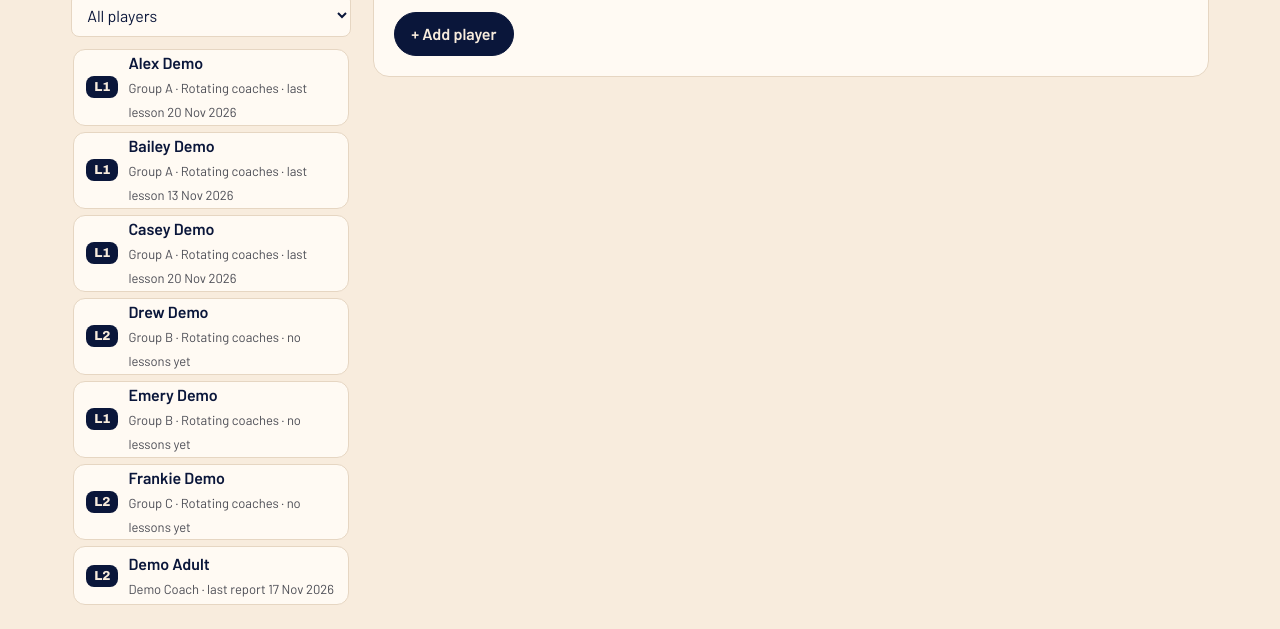
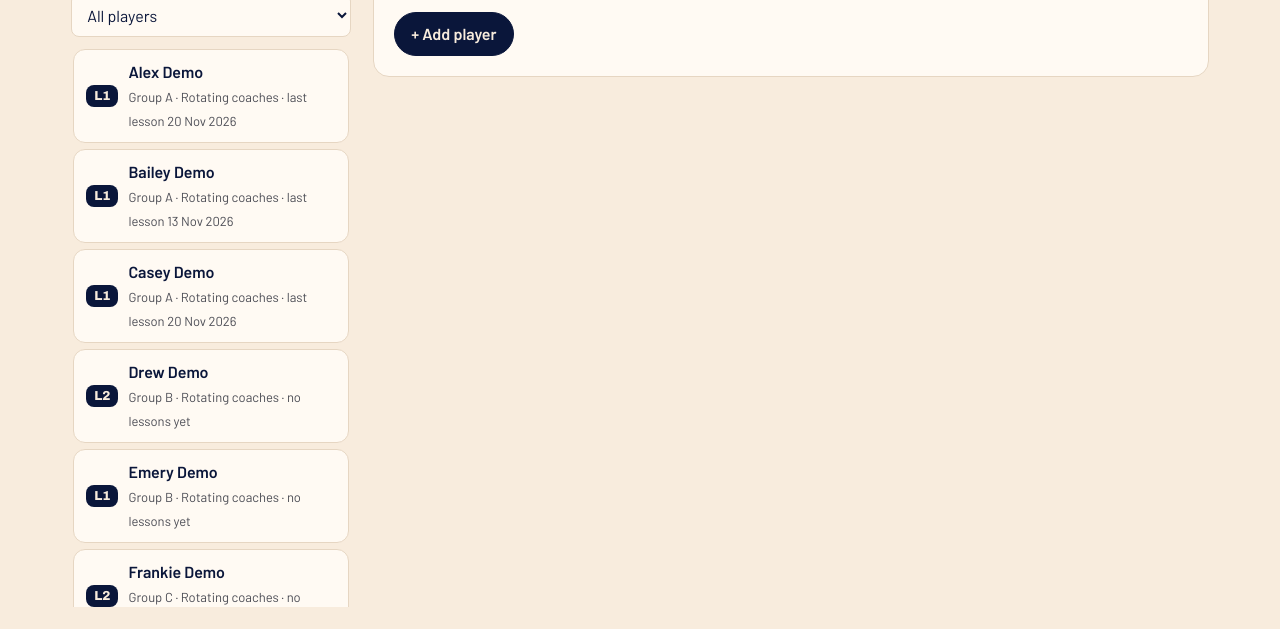
Before and after one commit to navidfahandez-web/padel-beast-website, a website with bundled scripts: page coaches/index.html in a window 1280 px wide. Both pictures are taken after typing "name@example.com", "Sample123" into the empty fields and a click on the button "Log in". Shown: the part 274-903 px from the top of the page. Built offline with nearby package versions, Linux system fonts and the light colour scheme.

Commit message:
Fix player list cards overlapping when there are many players
.roster is a flex column with a max-height, so with 12 players the browser
shrank every card and the text overflowed onto the next one. Cards no longer
shrink; the list scrolls instead.

Co-Authored-By: Claude Sonnet 5.5 <noreply@anthropic.com>

```diff
--- a/coaches/css/portal.css
+++ b/coaches/css/portal.css
@@ -25,6 +25,7 @@ header{background:var(--navy);color:var(--cream);border-bottom:6px solid var(--c
 .rail{display:flex;flex-direction:column;gap:10px}
 .rail .filters{display:flex;gap:8px}
 .roster{display:flex;flex-direction:column;gap:6px;max-height:70vh;overflow:auto;padding:2px}
+.roster>*{flex:0 0 auto}
 .pl{display:flex;gap:10px;align-items:center;text-align:left;width:100%;padding:10px 12px;border-radius:12px;border:1px solid var(--line);background:var(--card);cursor:pointer;min-height:56px}
 .pl[aria-current=true]{border-color:var(--coral);box-shadow:inset 5px 0 0 var(--coral)}
 .pl b{display:block;font-weight:600}.pl small{color:var(--mut);font-size:13px}
```
